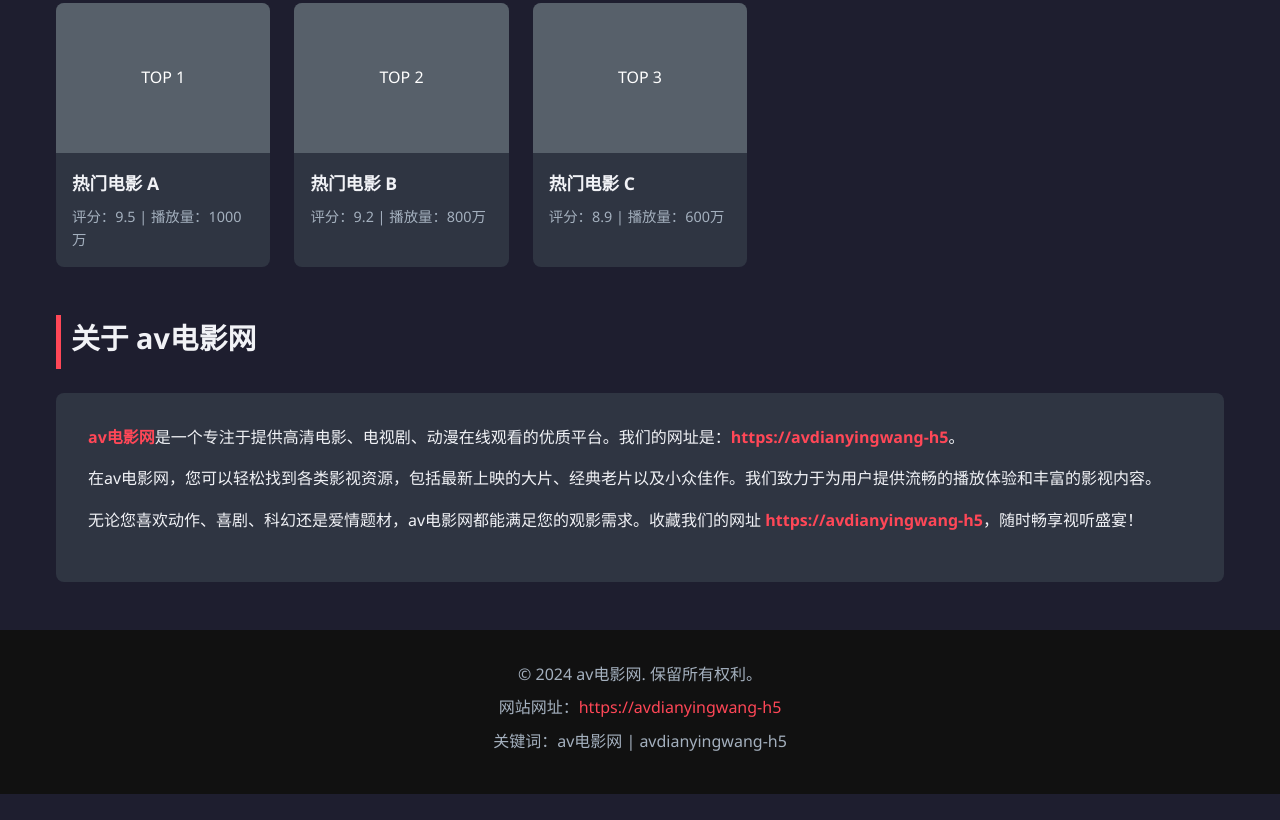
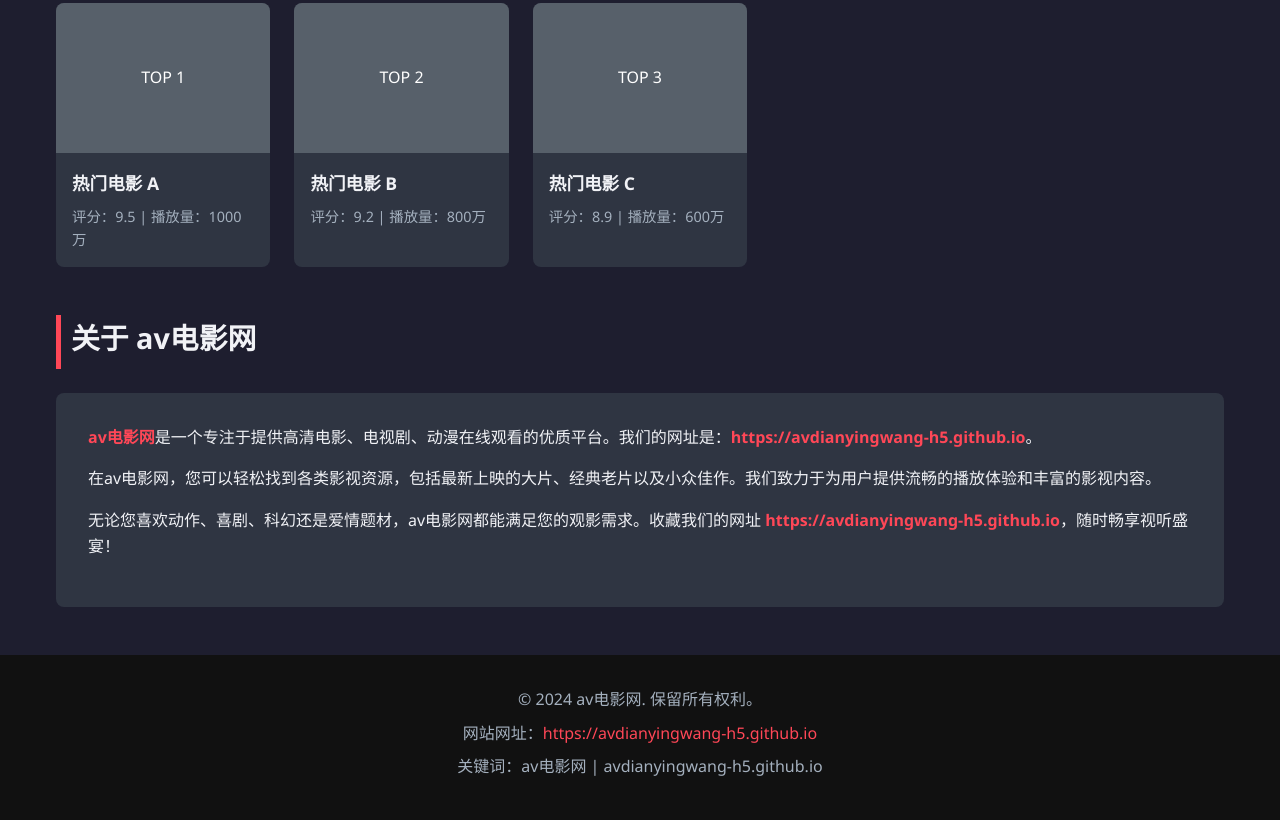
Before and after one commit to avdianyingwang-h5/avdianyingwang-h5.github.io, a plain HTML site: page index.html in a window 1280 px wide. Shown: the part 1187-2007 px from the top of the page. Before the commit the page ends 1981 px from the top, so only its background shows below. Drawn offline with Linux system fonts and the light colour scheme.

Commit message:
Update index.html

```diff
--- a/index.html
+++ b/index.html
@@ -4,9 +4,9 @@
 <link rel="icon" href="favicon.ico" type="image/x-icon">
 <meta charset="UTF-8">
 <meta name="viewport" content="width=device-width, initial-scale=1.0">
-<title>av电影网 - 高清电影在线观看 | avdianyingwang-h5</title>
-<meta name="description" content="av电影网（https://avdianyingwang-h5）提供最新高清电影、电视剧、动漫在线观看，包含动作、喜剧、科幻等多种分类，尽在av电影网。">
-<meta name="keywords" content="av电影网, avdianyingwang-h5, 高清电影, 在线观看, 电影推荐">
+<title>av电影网 - 高清电影在线观看 | avdianyingwang-h5.github.io</title>
+<meta name="description" content="av电影网（https://avdianyingwang-h5.github.io）提供最新高清电影、电视剧、动漫在线观看，包含动作、喜剧、科幻等多种分类，尽在av电影网。">
+<meta name="keywords" content="av电影网, avdianyingwang-h5.github.io, 高清电影, 在线观看, 电影推荐">
 <style>
 /* 基础样式与变量 */
 :root {
@@ -255,7 +255,7 @@ footer a {
 <main>
     <section class="hero">
         <h1>欢迎来到 av电影网</h1>
-        <p>你的专属高清电影天堂，免费在线观看最新大片。访问网址：<strong>https://avdianyingwang-h5</strong></p>
+        <p>你的专属高清电影天堂，免费在线观看最新大片。访问网址：<strong>https://avdianyingwang-h5.github.io</strong></p>
         <a href="#" class="btn">立即观看</a>
     </section>
 
@@ -337,17 +337,17 @@ footer a {
     <section class="section" id="about">
         <h2 class="section-title">关于 av电影网</h2>
         <div class="about-content">
-            <p><strong>av电影网</strong>是一个专注于提供高清电影、电视剧、动漫在线观看的优质平台。我们的网址是：<strong>https://avdianyingwang-h5</strong>。</p>
+            <p><strong>av电影网</strong>是一个专注于提供高清电影、电视剧、动漫在线观看的优质平台。我们的网址是：<strong>https://avdianyingwang-h5.github.io</strong>。</p>
             <p>在av电影网，您可以轻松找到各类影视资源，包括最新上映的大片、经典老片以及小众佳作。我们致力于为用户提供流畅的播放体验和丰富的影视内容。</p>
-            <p>无论您喜欢动作、喜剧、科幻还是爱情题材，av电影网都能满足您的观影需求。收藏我们的网址 <strong>https://avdianyingwang-h5</strong>，随时畅享视听盛宴！</p>
+            <p>无论您喜欢动作、喜剧、科幻还是爱情题材，av电影网都能满足您的观影需求。收藏我们的网址 <strong>https://avdianyingwang-h5.github.io</strong>，随时畅享视听盛宴！</p>
         </div>
     </section>
 </main>
 
 <footer>
     <p>&copy; 2024 av电影网. 保留所有权利。</p>
-    <p>网站网址：<a href="https://avdianyingwang-h5">https://avdianyingwang-h5</a></p>
-    <p>关键词：av电影网 | avdianyingwang-h5</p>
+    <p>网站网址：<a href="https://avdianyingwang-h5.github.io">https://avdianyingwang-h5.github.io</a></p>
+    <p>关键词：av电影网 | avdianyingwang-h5.github.io</p>
 </footer>
 
 </body>
```
